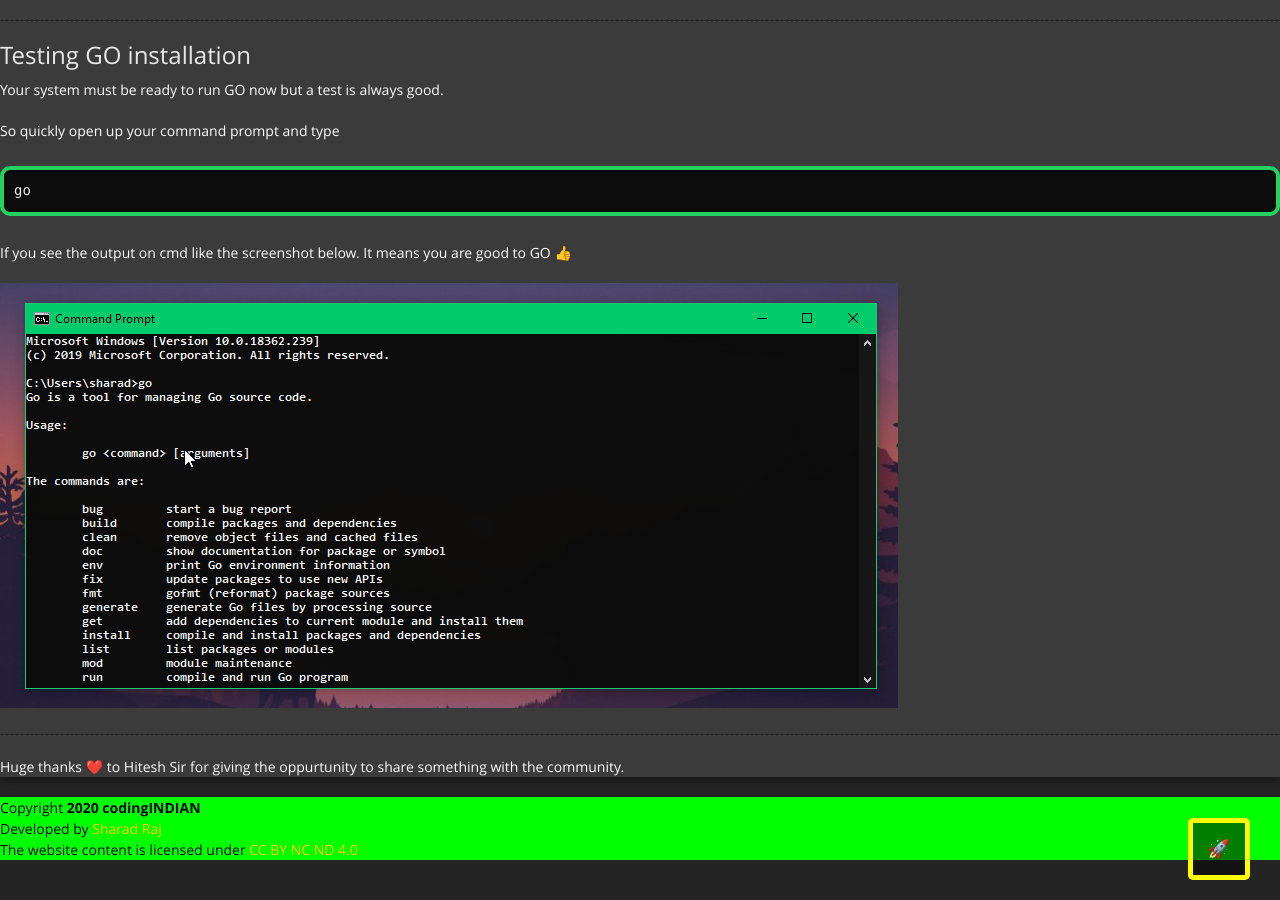
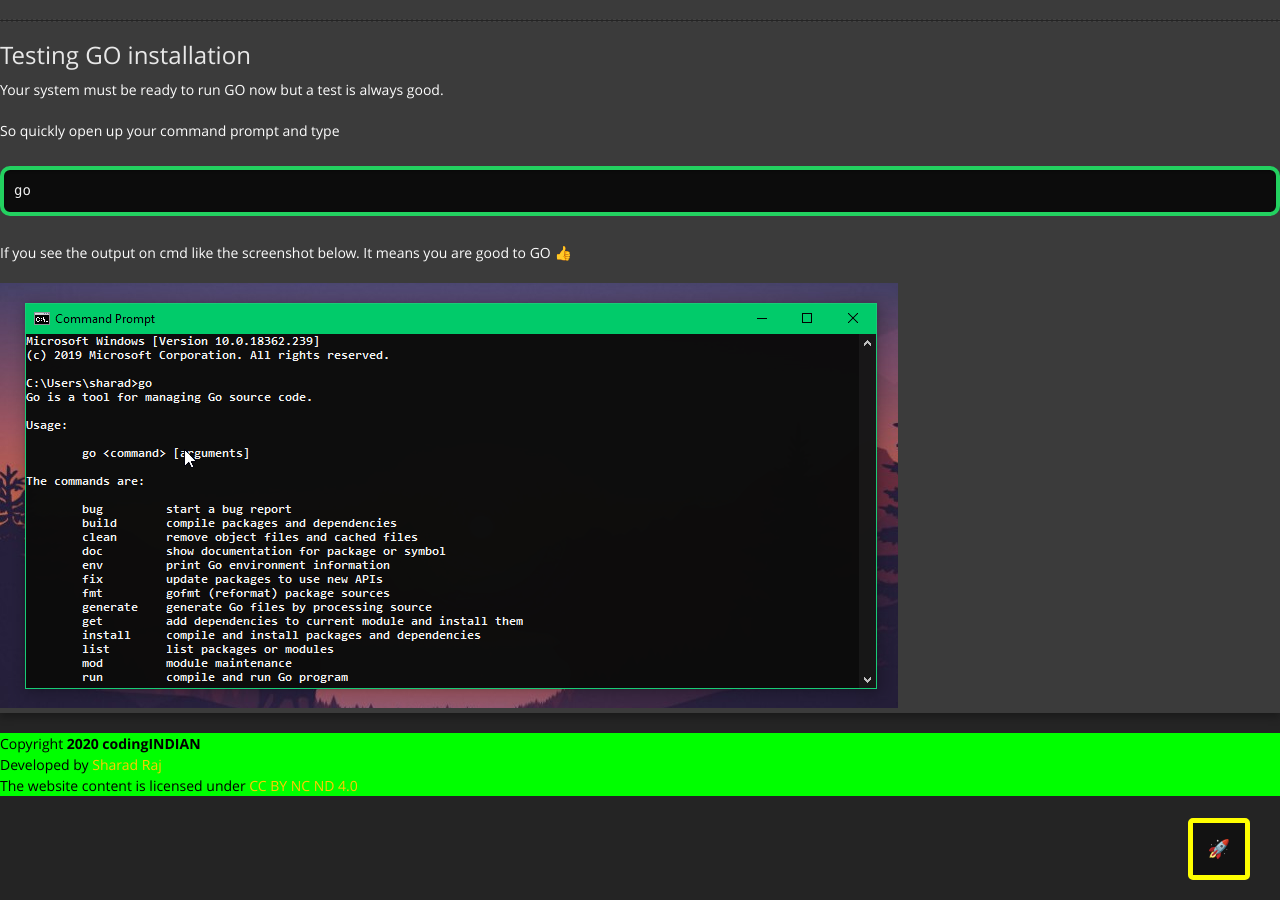
Before and after one commit to sharadcodes/sharadcodes.github.io, a Jekyll site: the page built from _posts/2019-11-13-what-is-golang-and-how-to-install-it.md, in a window 1280 px wide and 900 px high, scrolled down 6484 px. Built offline with Jekyll 4.4.1, drawn with Linux system fonts in a browser that asks for light colours; emoji names are drawn with the system emoji font; some web fonts are replaced.

Commit message:
updated post

```diff
--- a/_posts/2019-11-13-what-is-golang-and-how-to-install-it.md
+++ b/_posts/2019-11-13-what-is-golang-and-how-to-install-it.md
@@ -125,7 +125,3 @@
 If you see the output on cmd like the screenshot below. It means you are good to GO :thumbsup:
 
 ![](/assets/uploads/wingo9.png)
-
-- - -
-
-Huge thanks  :heart: to Hitesh Sir for giving the oppurtunity to share something with the community.
```
